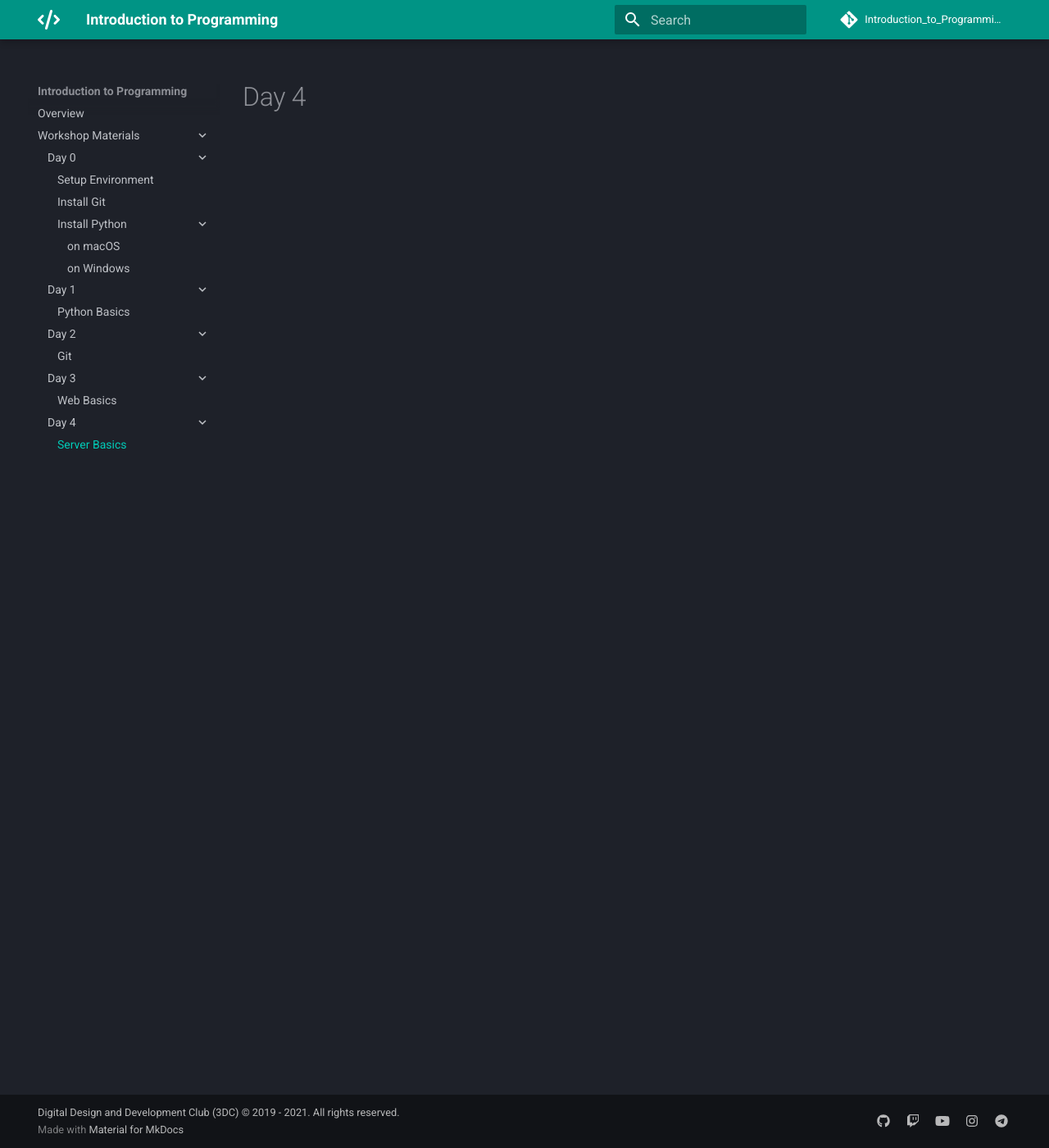
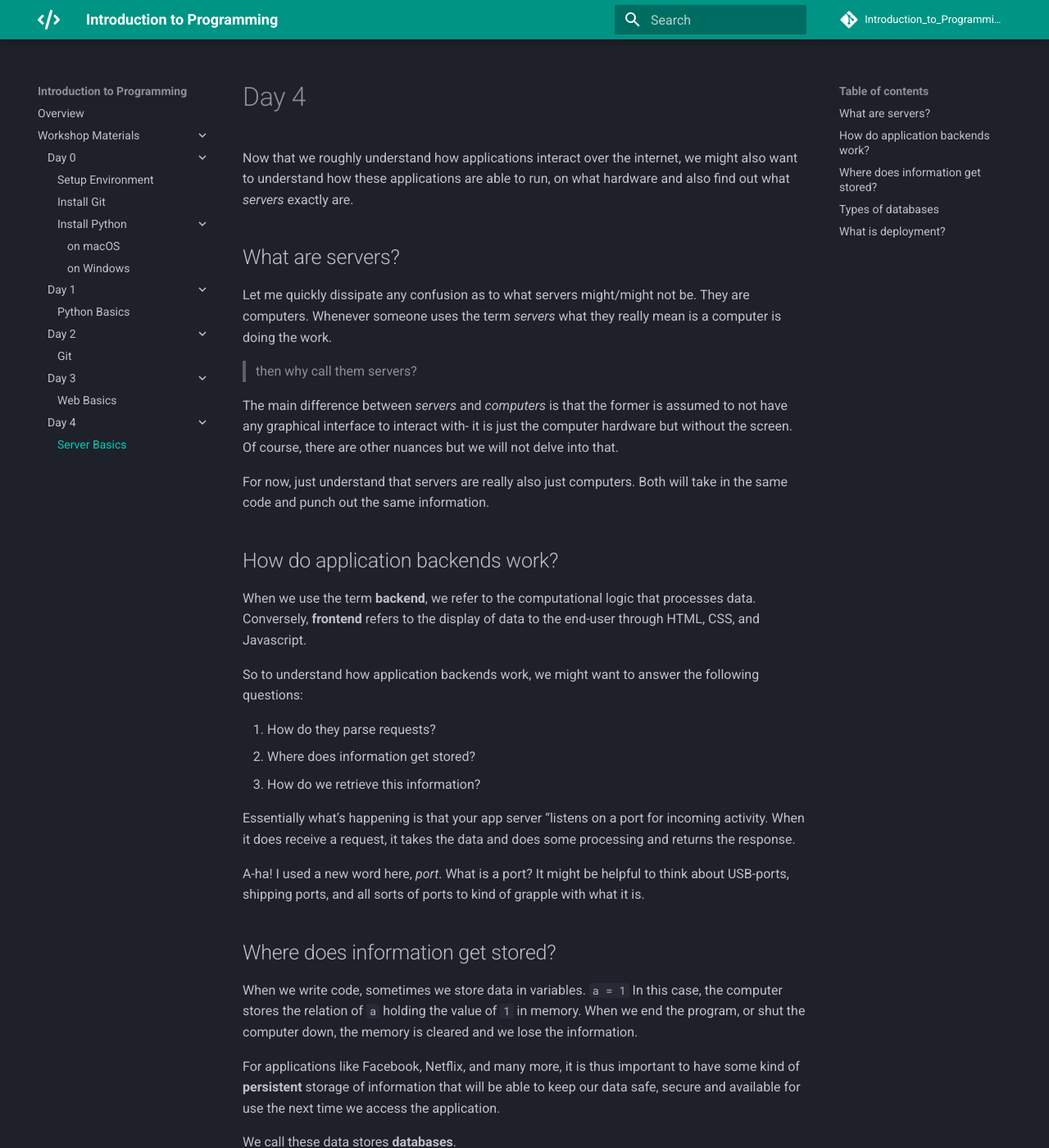
Before and after one commit to 3DCdsc/Introduction_to_Programming, an MkDocs documentation site: the page built from docs/Day_4/server_basics.md, in a window 1280 px wide and 1400 px high. Shown: the whole window at 82% size. Built offline with MkDocs 1.6.1 and Material for MkDocs 9.7.7, drawn with Linux system fonts in a browser that asks for light colours; comment, search, counter and statistics services are not loaded; some of the changed text lies outside the part shown.

Commit message:
add day 4

````diff
--- a/docs/Day_4/server_basics.md
+++ b/docs/Day_4/server_basics.md
@@ -1 +1,83 @@
 # Day 4
+
+Now that we roughly understand how applications interact over the internet, we might also want to understand how these applications are able to run, on what hardware and also find out what _servers_ exactly are.
+
+## What are servers?
+
+Let me quickly dissipate any confusion as to what servers might/might not be. They are computers. Whenever someone uses the term _servers_ what they really mean is a computer is doing the work.
+
+> then why call them servers?
+
+The main difference between _servers_ and _computers_ is that the former is assumed to not have any graphical interface to interact with- it is just the computer hardware but without the screen. Of course, there are other nuances but we will not delve into that.
+
+For now, just understand that servers are really also just computers. Both will take in the same code and punch out the same information.
+
+## How do application backends work?
+
+When we use the term **backend**, we refer to the computational logic that processes data. Conversely, **frontend** refers to the display of data to the end-user through HTML, CSS, and Javascript.
+
+So to understand how application backends work, we might want to answer the following questions:
+
+1. How do they parse requests?
+2. Where does information get stored?
+3. How do we retrieve this information?
+
+Essentially what’s happening is that your app server “listens on a port for incoming activity. When it does receive a request, it takes the data and does some processing and returns the response.
+
+A-ha! I used a new word here, _port_. What is a port? It might be helpful to think about USB-ports, shipping ports, and all sorts of ports to kind of grapple with what it is.
+
+## Where does information get stored?
+
+When we write code, sometimes we store data in variables.
+`a = 1` In this case, the computer stores the relation of `a` holding the value of `1` in memory. When we end the program, or shut the computer down, the memory is cleared and we lose the information.
+
+For applications like Facebook, Netflix, and many more, it is thus important to have some kind of **persistent** storage of information that will be able to keep our data safe, secure and available for use the next time we access the application.
+
+We call these data stores **databases**.
+
+Databases are collections of information that allow you to store, update, delete and manage data. When we write information to a database, this database is assumed to be sitting in some server, and the information we store in it is not stored in memory but actually written to disk.
+
+Think about it like saving a file to your Desktop. The file is written to your hard disk so that on bootup, the data will still be available.
+
+## Types of databases
+
+There are many types of databases. The two common ways to delineate databases is: SQL and NoSQL. Specifically, **relational** and **non-relational** databases.
+
+In a relational database, information is stored in tables, neatly structured in terms of rows and columns. Much like Excel spreadsheets, the data **relates** to each other through their attributes.
+
+| id  |  Name   | Gender |
+| --- | :-----: | -----: |
+| 1   | Raphael |      M |
+| 2   |  Alex   |      F |
+| 3   |   Ben   |     NA |
+
+In a non-relational database, information is stored in nestable, key-value pairs. Much like Python's dictionaries.
+
+A document database looks very much like JSON. Instead of tables and rows, we have nested “dictionary”-like structures that allow us to query for data using key-values.
+
+```
+{
+  users: [
+    {
+      id: 1,
+      first_name: Ben,
+      last_name: Bitdiddle,
+      Gender: M
+    },
+    {
+      id: 2,
+      first_name: Alyssa P.,
+      last_name: Hacker,
+      Gender: F
+    },
+  ]
+}
+```
+
+## What is deployment?
+
+After writing a piece of software, your app is available locally on your computer. But what if you want it to be available over the internet?
+
+Deployment is the process of putting your app on cloud servers, allowing your app to be accessed over the internet. Once deployed, your application is able to receive requests over the web!
+
+Common cloud-providers are AWS, Microsoft Azure, Google Cloud Platform, Heroku, DigitalOcean, and more. All of them help you manage the hardware servers that will host your application so that you only have to worry about your code.
````
